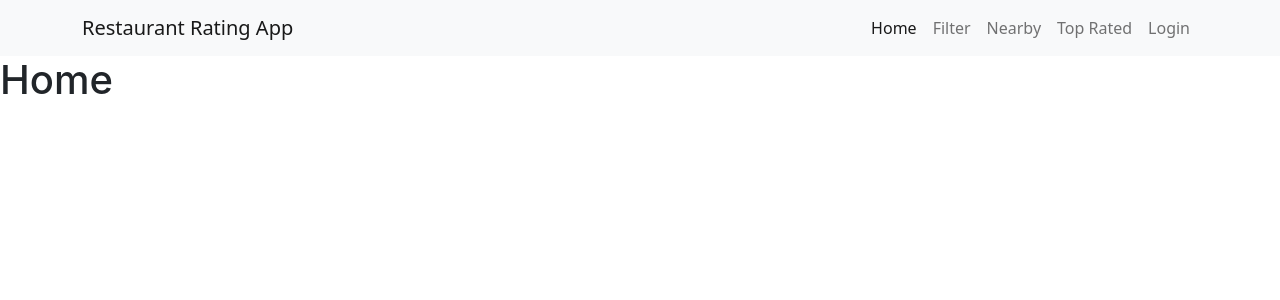
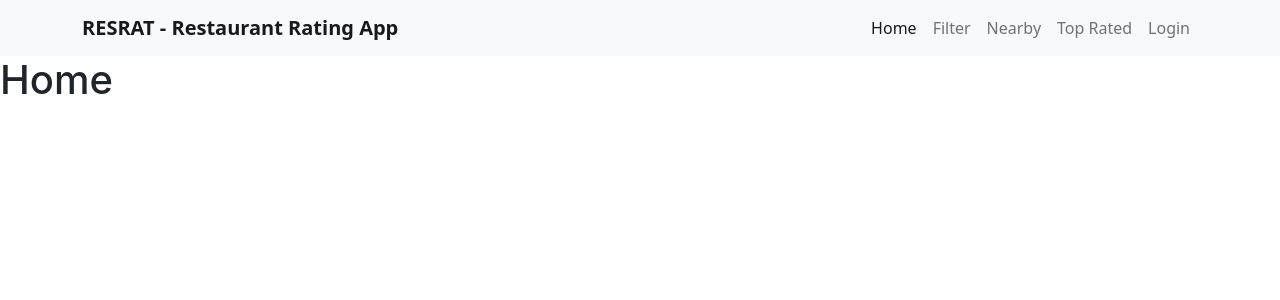
Before and after one commit to rba1aji/restoview, a React (Create React App) app: page / in a window 1280 px wide. Shown: the top 300 px of the page. Built offline with nearby package versions, Linux system fonts and the light colour scheme.

Commit message:
projrct named resrat 😂

```diff
--- a/src/App.js
+++ b/src/App.js
@@ -7,13 +7,15 @@ import { BrowserRouter, Route, Link, Routes, Outlet } from 'react-router-dom';
 import { Navbar, Container, Nav, NavDropdown } from 'react-bootstrap';
 import { LinkContainer } from 'react-router-bootstrap';
 
-function NavBar() {
+function Header() {
   return (
     <>
       <Navbar collapseOnSelect bg="light" expand="lg">
         <Container>
-          <Navbar.Brand as={Link} to="/">
-            Restaurant Rating App
+          <Navbar.Brand as={Link} to="/" style={{fontWeight:"bold"}}
+          //  className="ms-auto me-auto"
+           >
+            RESRAT - Restaurant Rating App
           </Navbar.Brand>
           <Navbar.Toggle aria-controls="responsive-navbar-nav" />
           <Navbar.Collapse id="responsive-navbar-nav">
@@ -46,7 +48,7 @@ export default function App() {
   return (
     <div>
       <BrowserRouter>
-        <NavBar />
+        <Header />
         <Routes>
           {routes.map((route, index) => (
             <Route
```
